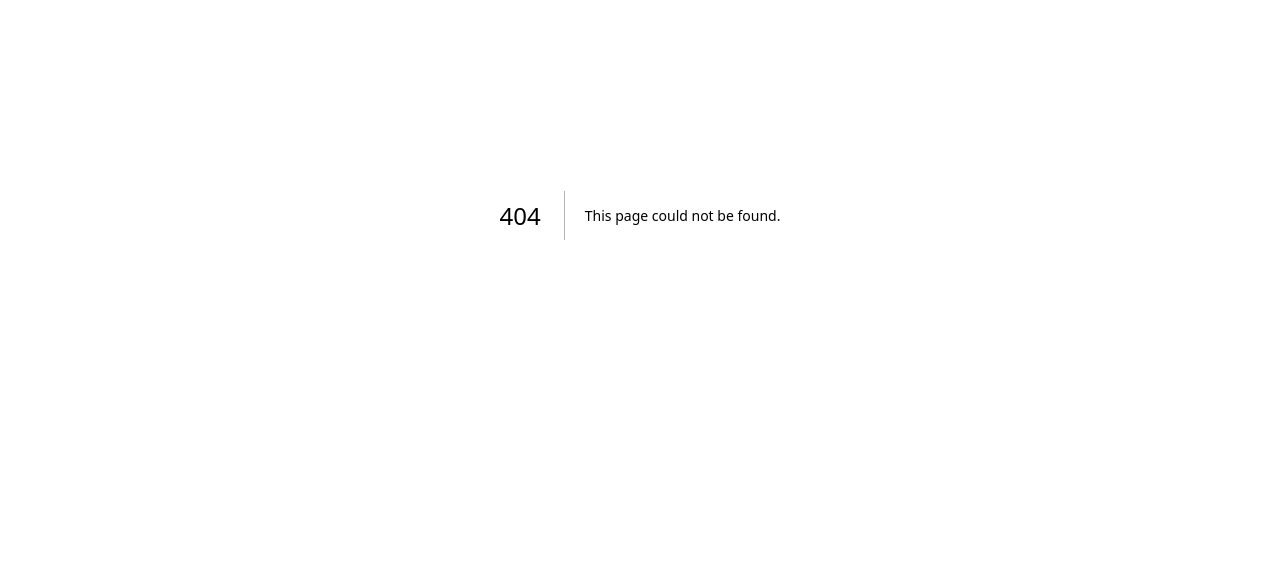
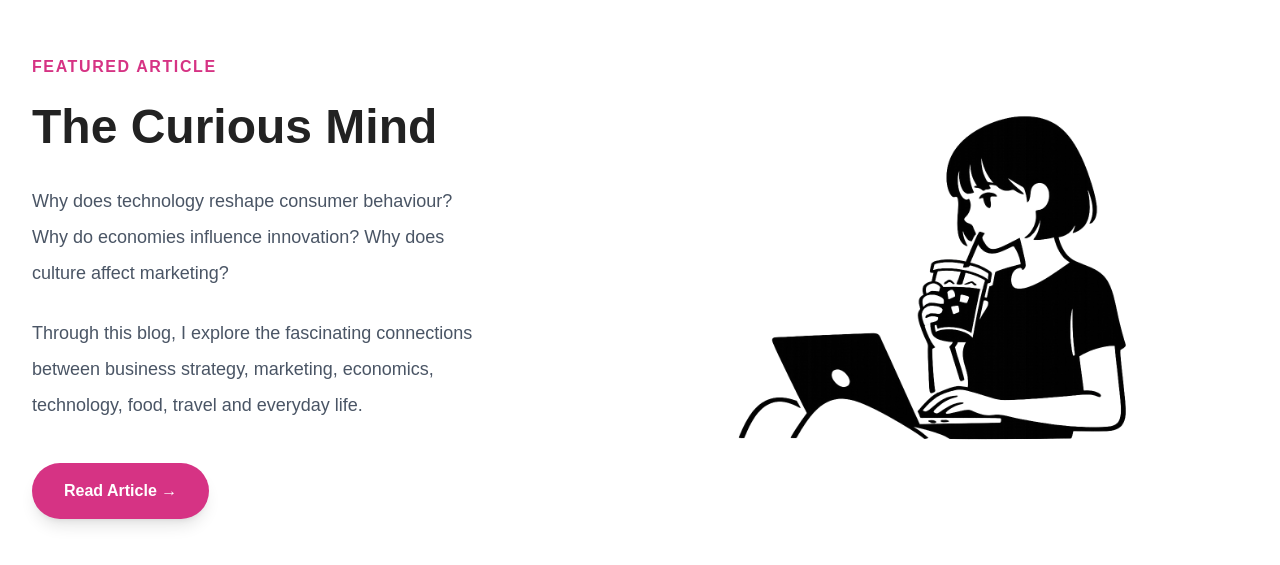
Before and after one commit to mgoel123-max/mridula-portfolio, a Next.js app: page /insights/bengaluru-history in a window 1280 px wide. Before the commit this address had no page. Shown: the part 185-750 px from the top of the page. Built offline with nearby package versions, Linux system fonts and the light colour scheme.

Commit message:
Add bengaluru history article

```diff
--- /dev/null
+++ b/app/insights/bengaluru-history/page.tsx
@@ -0,0 +1,94 @@
+import Navbar from "../components/Navbar/Navbar";
+import Image from "next/image";
+
+export default function Insights() {
+  return (
+    <>
+      <Navbar />
+
+      <main className="bg-white min-h-screen pt-28 md:pt-36 lg:pt-40 pb-20">
+        <section className="max-w-7xl mx-auto px-8">
+
+          {/* Page Heading */}
+
+          <h1 className="text-6xl font-bold text-[#222]">
+
+          </h1>
+
+          <p className="mt-8 text-xl text-gray-600 max-w-3xl leading-9">
+
+          </p>
+
+          {/* Featured Blog */}
+
+<div className="grid lg:grid-cols-12 gap-20 mt-20 items-center">
+  {/* Article Content */}
+
+  <div className="lg:col-span-5 max-w-xl">
+
+    <span className="text-[#D63384] uppercase tracking-widest font-semibold">
+      Featured Article
+    </span>
+
+    <h2 className="text-5xl font-bold mt-6 text-[#222]">
+      The Curious Mind
+    </h2>
+
+    <p className="mt-8 text-lg text-gray-600 leading-9">
+      Why does technology reshape consumer behaviour?
+      Why do economies influence innovation?
+      Why does culture affect marketing?
+    </p>
+
+    <p className="mt-6 text-lg text-gray-600 leading-9">
+      Through this blog, I explore the fascinating
+      connections between business strategy,
+      marketing, economics, technology,
+      food, travel and everyday life.
+    </p>
+
+    <button
+      className="
+        mt-10
+        rounded-full
+        bg-[#D63384]
+        px-8
+        py-4
+        text-white
+        font-semibold
+        shadow-lg
+        transition-all
+        duration-300
+        hover:bg-[#B5175A]
+        hover:scale-105
+      "
+    >
+      Read Article →
+    </button>
+
+  </div>
+
+  {/* Image */}
+
+ <div className="lg:col-span-7 flex justify-end">
+
+ <div className="bg-white rounded-3xl p-4 md:p-6 max-w-2xl w-full">
+
+      <Image
+        src="/images/blog_page_image.png"
+        alt="The Curious Mind"
+        width={1300}
+        height={1000}
+        className="rounded-3xl w-full h-auto"
+        priority
+      />
+
+    </div>
+  </div>
+
+</div>
+        </section>
+      </main>
+    </>
+  );
+}
```
Also changed, not shown: 1 other file (tests, documents, lock files or other folders).
